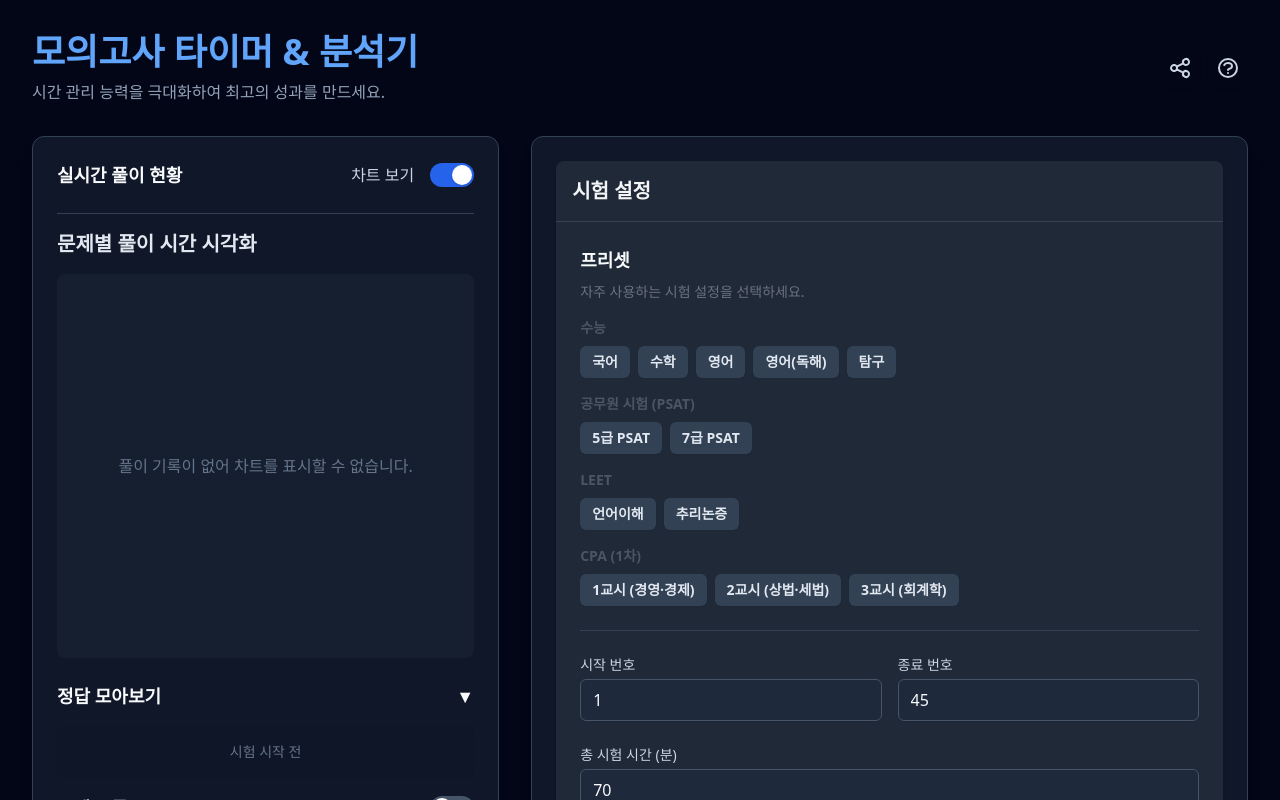
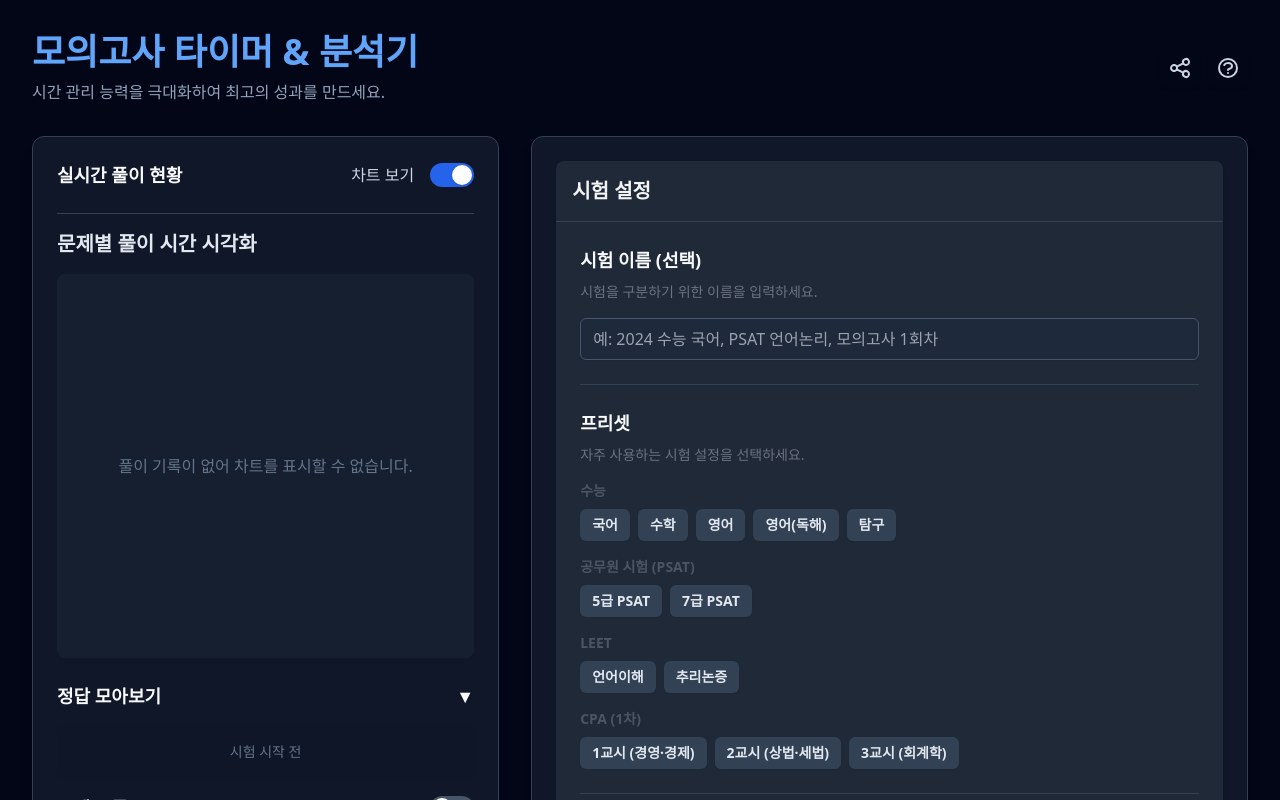
Before and after one commit to camem2442/mock-exam-timer, a React (Vite) app: page / in a window 1280 px wide. Shown: the top 800 px of the page. Built offline with nearby package versions, Linux system fonts and the light colour scheme.

Commit message:
feat: 즐겨찾기, 공유, 시험 기록 저장 기능 추가 및 UI 개선

```diff
--- a/components/ExamScreen.tsx
+++ b/components/ExamScreen.tsx
@@ -21,6 +21,7 @@ const ExamScreen: React.FC = () => {
     const [isGradingModalOpen, setIsGradingModalOpen] = useState(false);
 
     // Setup Form State
+    const [examName, setExamName] = useState('');
     const [startQuestionStr, setStartQuestionStr] = useState('1');
     const [endQuestionStr, setEndQuestionStr] = useState('45');
     const [totalMinutesStr, setTotalMinutesStr] = useState('70');
@@ -485,6 +486,7 @@ const ExamScreen: React.FC = () => {
         <>
             {showReview && <ReviewModal
                 questions={questionsWithGrading}
+                examName={examName}
                 onContinue={handleContinueExam}
                 onRestart={handleRestartExam}
                 onGradeRequest={() => setIsGradingModalOpen(true)}
@@ -546,6 +548,7 @@ const ExamScreen: React.FC = () => {
                     {isExamActive && (
                         <Card className="sticky top-8 z-10 bg-slate-900/80 dark:bg-slate-950/80 backdrop-blur-sm">
                             <TimerDisplay
+                                examName={examName}
                                 isUnlimited={isUnlimitedTime}
                                 timeLeft={overallTimeLeft}
                                 totalElapsed={totalElapsedTime}
@@ -567,6 +570,8 @@ const ExamScreen: React.FC = () => {
                         <>
                             <Card>
                                 <SetupPanel
+                                    examName={examName}
+                                    setExamName={setExamName}
                                     startQuestion={startQuestionStr}
                                     setStartQuestion={setStartQuestionStr}
                                     endQuestion={endQuestionStr}
--- a/components/ReviewModal.tsx
+++ b/components/ReviewModal.tsx
@@ -96,16 +96,21 @@ const ShareButton: React.FC<{ questions: Question[] }> = ({ questions }) => {
 };
 
 // 시험 기록 저장 기능을 위한 컴포넌트
-const SaveExamButton: React.FC<{ questions: Question[] }> = ({ questions }) => {
+const SaveExamButton: React.FC<{ questions: Question[]; examName: string }> = ({ questions, examName }) => {
     const [isExamNameModalOpen, setIsExamNameModalOpen] = useState(false);
     const [showSuccessMessage, setShowSuccessMessage] = useState(false);
     const [savedExamName, setSavedExamName] = useState('');
 
     const handleSaveExamRecord = () => {
-        setIsExamNameModalOpen(true);
+        // 시험 이름이 이미 입력되어 있으면 바로 저장, 없으면 모달 열기
+        if (examName.trim()) {
+            handleSaveExamName(examName.trim());
+        } else {
+            setIsExamNameModalOpen(true);
+        }
     };
 
-    const handleSaveExamName = (examName: string) => {
+    const handleSaveExamName = (examNameToSave: string) => {
         // 시험 기록 저장 (로컬 스토리지 사용)
         const examRecords = JSON.parse(localStorage.getItem('examBookmarks') || '[]');
         const recordData = {
@@ -181,12 +186,13 @@ const SaveExamButton: React.FC<{ questions: Question[] }> = ({ questions }) => {
 
 interface ReviewModalProps {
   questions: Question[];
+  examName: string;
   onContinue: () => void;
   onRestart: () => void;
   onGradeRequest: () => void;
 }
 
-const ReviewModal: React.FC<ReviewModalProps> = ({ questions, onContinue, onRestart, onGradeRequest }) => {
+const ReviewModal: React.FC<ReviewModalProps> = ({ questions, examName, onContinue, onRestart, onGradeRequest }) => {
     return (
         <div className="fixed inset-0 bg-black/60 backdrop-blur-sm flex items-center justify-center z-50 p-4" onClick={onContinue}>
             <div
@@ -203,7 +209,7 @@ const ReviewModal: React.FC<ReviewModalProps> = ({ questions, onContinue, onRest
                             아래 데이터를 해설지와 함께 보며 자신의 풀이 습관을 복기해보세요.
                         </p>
                         <div className="flex flex-col sm:flex-row items-stretch sm:items-center gap-2 sm:gap-4 w-full sm:w-auto">
-                            <SaveExamButton questions={questions} />
+                            <SaveExamButton questions={questions} examName={examName} />
                             <Button onClick={onContinue} variant="secondary" className="w-full sm:w-auto">이어서 진행</Button>
                             <Button onClick={onRestart} variant="primary" className="w-full sm:w-auto">새로운 시험 시작</Button>
                         </div>
--- a/components/exam/SetupPanel.tsx
+++ b/components/exam/SetupPanel.tsx
@@ -45,6 +45,8 @@ interface Preset {
   end: number;
 }
 interface SetupPanelProps {
+    examName: string;
+    setExamName: (val: string) => void;
     startQuestion: string;
     setStartQuestion: (val: string) => void;
     endQuestion: string;
@@ -59,6 +61,8 @@ interface SetupPanelProps {
 }
 
 const SetupPanel: FC<SetupPanelProps> = ({
+    examName,
+    setExamName,
     startQuestion,
     setStartQuestion,
     endQuestion,
@@ -85,6 +89,20 @@ const SetupPanel: FC<SetupPanelProps> = ({
             </div>
             <div className="p-6">
                 <div className="space-y-6">
+                    <div>
+                        <h3 className="text-lg font-semibold mb-2">시험 이름 (선택)</h3>
+                        <p className="text-sm text-gray-500 mb-4">시험을 구분하기 위한 이름을 입력하세요.</p>
+                        <Input
+                            type="text"
+                            value={examName}
+                            onChange={e => setExamName(e.target.value)}
+                            disabled={isExamActive}
+                            placeholder="예: 2024 수능 국어, PSAT 언어논리, 모의고사 1회차"
+                        />
+                    </div>
+
+                    <div className="border-t border-slate-200 dark:border-slate-700 my-4"></div>
+
                     <div>
                         <h3 className="text-lg font-semibold mb-2">프리셋</h3>
                         <p className="text-sm text-gray-500 mb-4">자주 사용하는 시험 설정을 선택하세요.</p>
--- a/components/exam/TimerDisplay.tsx
+++ b/components/exam/TimerDisplay.tsx
@@ -4,6 +4,7 @@ import { Button } from '../ui/Button';
 import { formatTime } from '../../utils/formatters';
 
 interface TimerDisplayProps {
+    examName: string;
     isUnlimited: boolean;
     timeLeft: number;
     totalElapsed: number;
@@ -19,11 +20,18 @@ interface TimerDisplayProps {
     totalMinutes: string;
 }
 
-const TimerDisplay: React.FC<TimerDisplayProps> = ({ isUnlimited, timeLeft, totalElapsed, currentProblem, isExamActive, isPaused, timeUp, onTogglePause, onResetTime, onFinish, startQuestion, endQuestion, totalMinutes }) => {
+const TimerDisplay: React.FC<TimerDisplayProps> = ({ examName, isUnlimited, timeLeft, totalElapsed, currentProblem, isExamActive, isPaused, timeUp, onTogglePause, onResetTime, onFinish, startQuestion, endQuestion, totalMinutes }) => {
     const displayTime = timeUp ? Math.abs(timeLeft) : timeLeft;
 
     return (
         <div className="text-center space-y-4">
+            {examName && (
+                <>
+                    <div className="pb-4 border-b border-slate-700">
+                        <h2 className="text-xl font-semibold text-slate-200">{examName}</h2>
+                    </div>
+                </>
+            )}
             <div className={`transition-all duration-300 ${isPaused ? 'blur-sm opacity-50' : ''}`}>
                 <div>
                     <p className="text-lg text-slate-400">{timeUp ? '초과 시간' : '전체 남은 시간'}</p>
@@ -31,7 +39,7 @@ const TimerDisplay: React.FC<TimerDisplayProps> = ({ isUnlimited, timeLeft, tota
                         {isUnlimited ? '∞' : formatTime(displayTime)}
                     </p>
                 </div>
-                <div className="grid grid-cols-2 gap-4">
+                <div className="mt-6 grid grid-cols-2 gap-4">
                      <div>
                         <p className="text-sm text-slate-400">총 문제 풀이 시간</p>
                         <p className="text-2xl sm:text-3xl font-semibold tabular-nums">{formatTime(totalElapsed)}</p>
```
